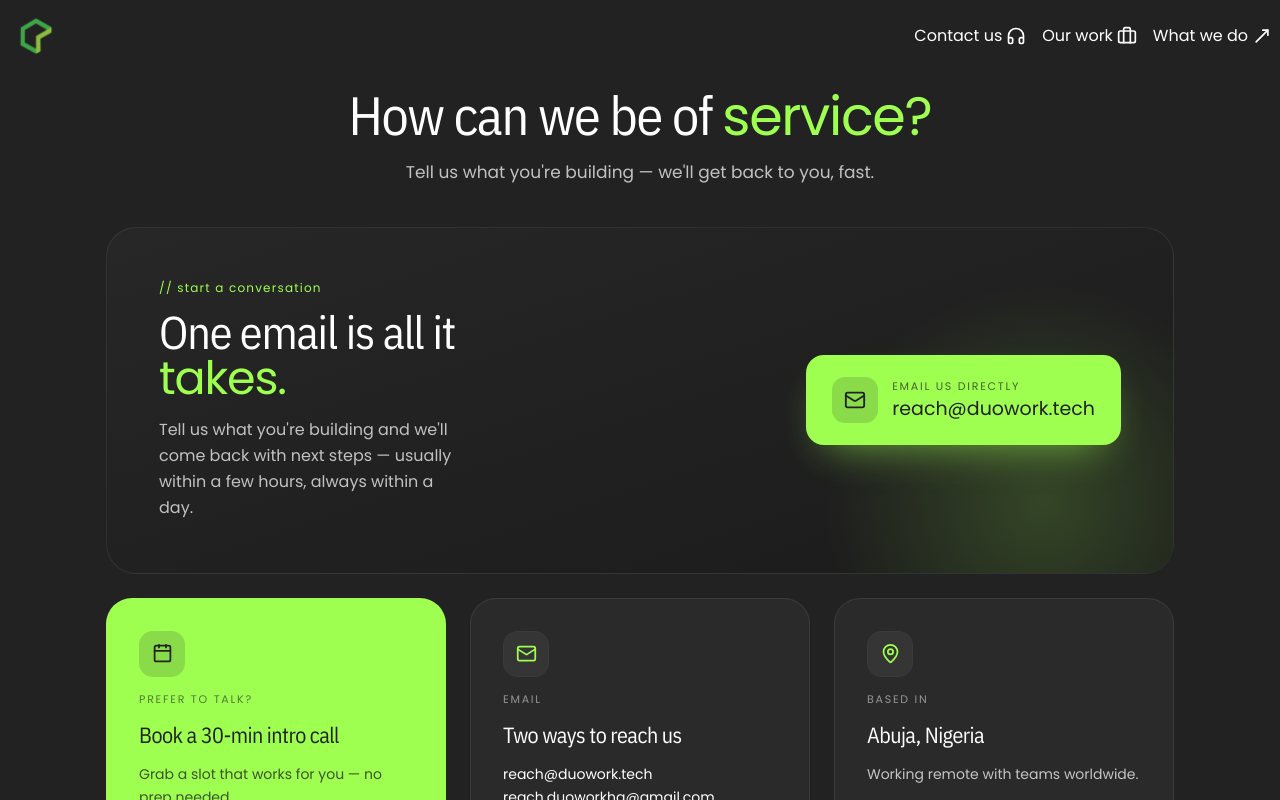
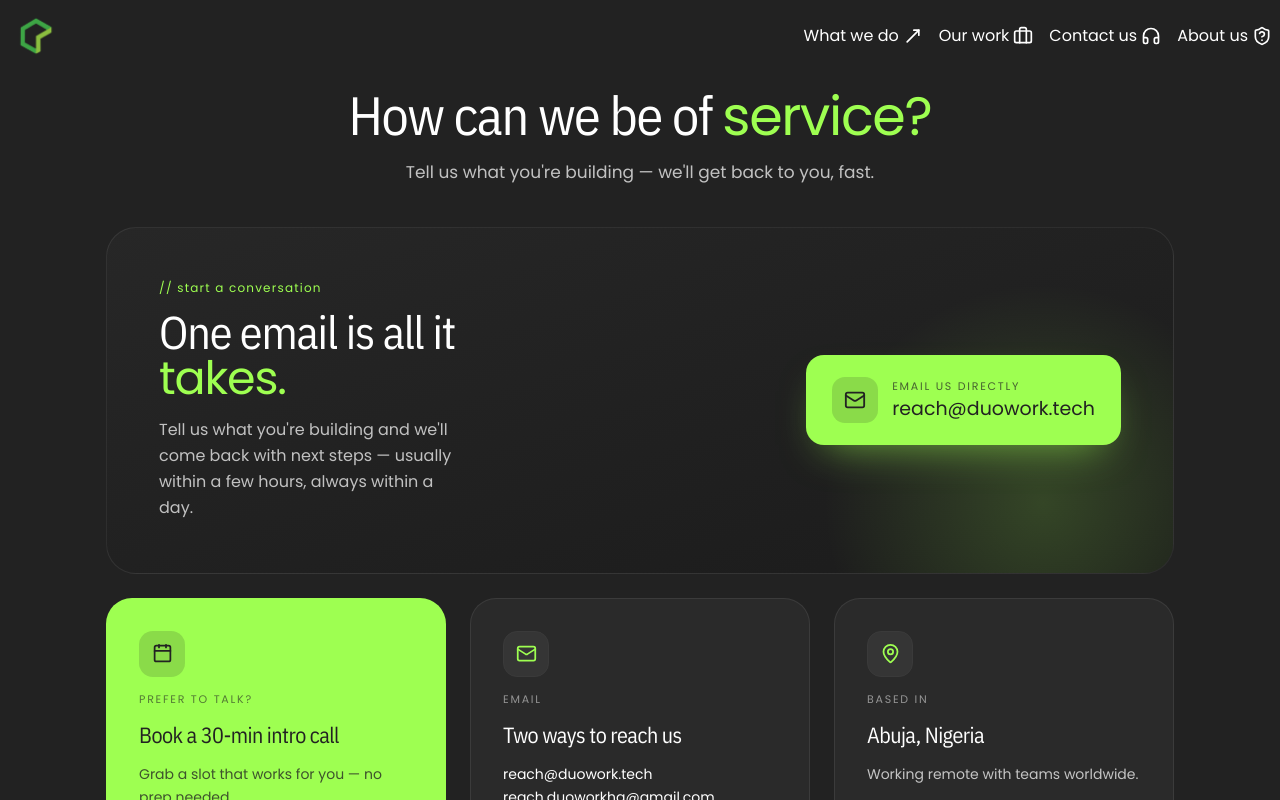
Before and after one commit to Duowork/duowork-web, a React (Vite) app: page /contact in a window 1280 px wide. Shown: the top 800 px of the page. Built offline with nearby package versions, Linux system fonts and the light colour scheme.

Commit message:
Modified

```diff
--- a/src/components/TopNav.tsx
+++ b/src/components/TopNav.tsx
@@ -1,5 +1,11 @@
 import { Link } from "react-router-dom";
-import { Headphones, MoveUpRight, Briefcase, X } from "lucide-react";
+import {
+  Headphones,
+  MoveUpRight,
+  Briefcase,
+  X,
+  ShieldQuestionMark,
+} from "lucide-react";
 import { useEffect, useState } from "react";
 
 export default function TopNav() {
@@ -30,11 +36,11 @@ export default function TopNav() {
       {/* Desktop Menu */}
       <div className="hidden md:flex items-center gap-3 sm:gap-4 text-white z-20">
         <Link
-          to="/contact"
+          to="/what-we-do"
           className="flex items-center gap-1 hover:text-duo-green-200 transition-colors"
         >
-          Contact us
-          <Headphones className="w-5 h-5" />
+          What we do
+          <MoveUpRight className="w-5 h-5" />
         </Link>
 
         <Link
@@ -46,11 +52,18 @@ export default function TopNav() {
         </Link>
 
         <Link
-          to="/what-we-do"
+          to="/contact"
           className="flex items-center gap-1 hover:text-duo-green-200 transition-colors"
         >
-          What we do
-          <MoveUpRight className="w-5 h-5" />
+          Contact us
+          <Headphones className="w-5 h-5" />
+        </Link>
+        <Link
+          to="/contact"
+          className="flex items-center gap-1 hover:text-duo-green-200 transition-colors"
+        >
+          About us
+          <ShieldQuestionMark className="w-5 h-5" />
         </Link>
       </div>
 
@@ -78,12 +91,12 @@ export default function TopNav() {
       >
         <div className="flex flex-col justify-center h-full gap-8 text-white overflow-hidden!">
           <Link
-            to="/contact"
+            to="/what-we-do"
             className="flex items-center gap-2 text-2xl font-medium hover:text-duo-green-200 transition-colors"
             onClick={() => setIsMenuOpen(false)}
           >
-            Contact us
-            <Headphones className="w-6 h-6" />
+            What we do
+            <MoveUpRight className="w-6 h-6" />
           </Link>
 
           <Link
@@ -96,12 +109,30 @@ export default function TopNav() {
           </Link>
 
           <Link
-            to="/what-we-do"
+            to="/contact"
             className="flex items-center gap-2 text-2xl font-medium hover:text-duo-green-200 transition-colors"
             onClick={() => setIsMenuOpen(false)}
           >
-            What we do
-            <MoveUpRight className="w-6 h-6" />
+            Contact us
+            <Headphones className="w-6 h-6" />
+          </Link>
+
+          <Link
+            to="/contact"
+            className="flex items-center gap-2 text-2xl font-medium hover:text-duo-green-200 transition-colors"
+            onClick={() => setIsMenuOpen(false)}
+          >
+            Contact us
+            <Headphones className="w-6 h-6" />
+          </Link>
+
+          <Link
+            to="/contact"
+            className="flex items-center gap-2 text-2xl font-medium hover:text-duo-green-200 transition-colors"
+            onClick={() => setIsMenuOpen(false)}
+          >
+            About us
+            <ShieldQuestionMark className="w-6 h-6" />
           </Link>
         </div>
       </div>
```
